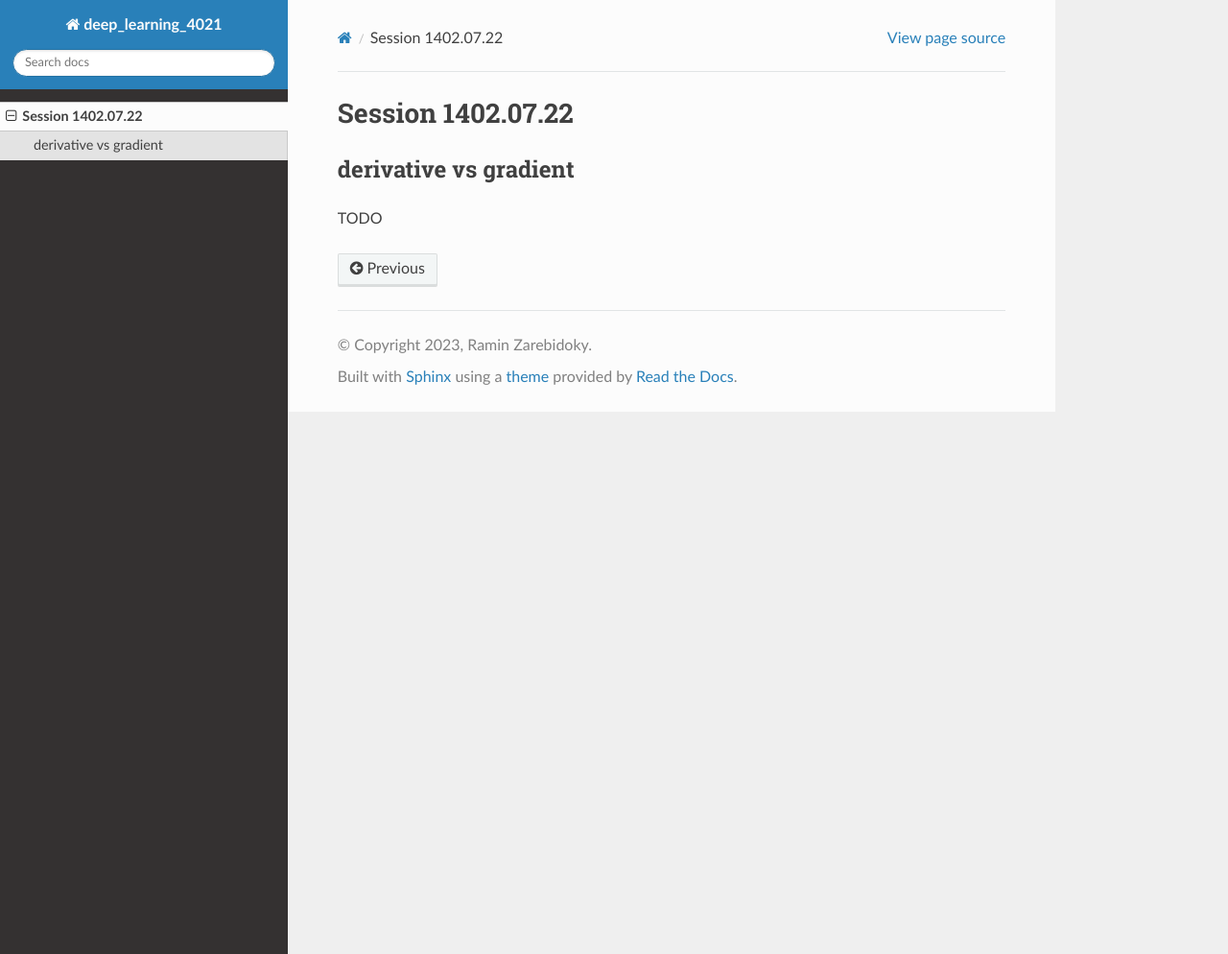
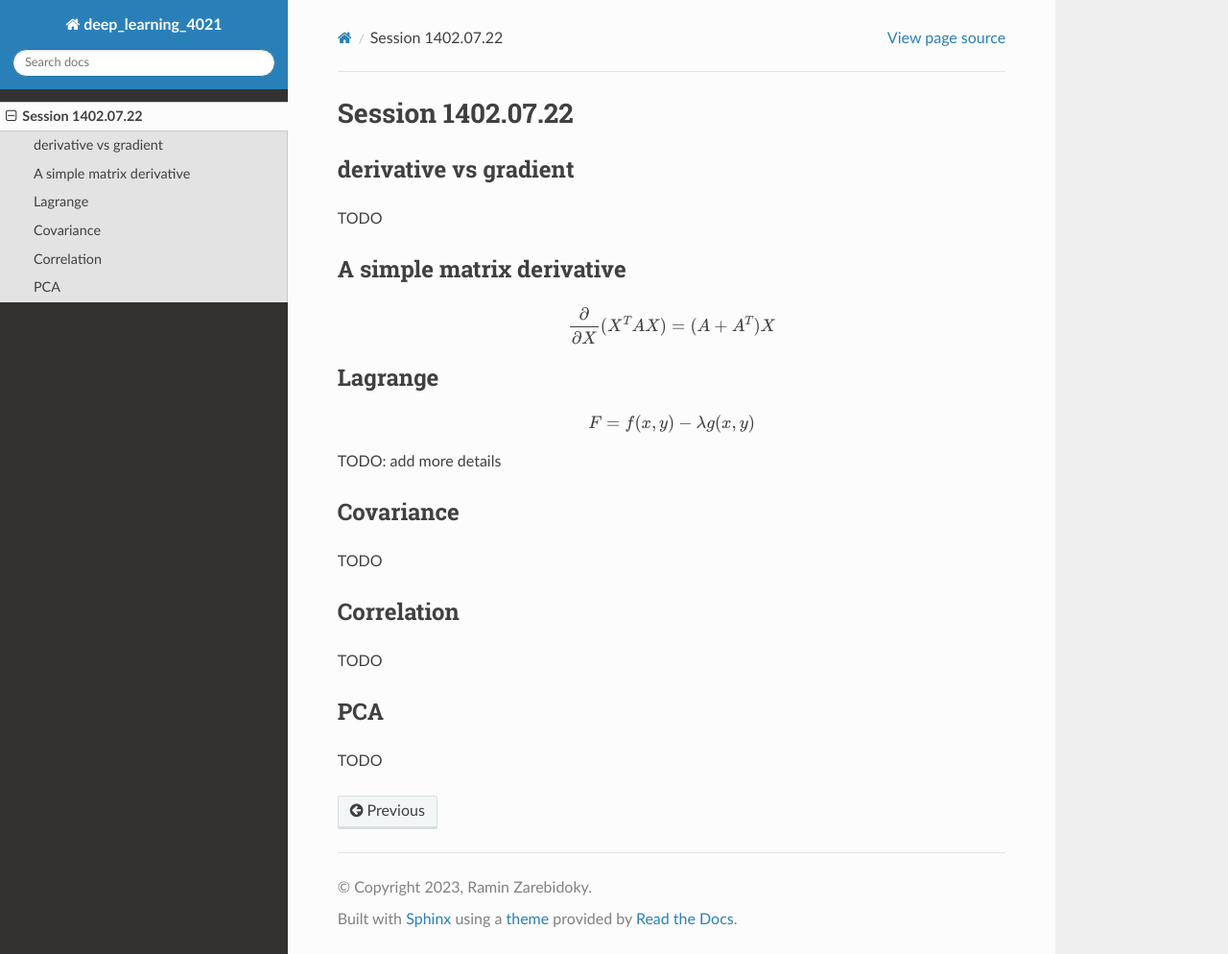
Before and after one commit to LiterallyTheOne/deep_learning_4021, a Sphinx documentation site: the page built from docs/source/session_1402_07_22.rst, in a window 1280 px wide and 994 px high. Shown: the whole window at 96% size. Built offline with Sphinx 7.4.7 and the Read the Docs theme 2.0.0, drawn with Linux system fonts in a browser that asks for light colours.

Commit message:
Add sections, todos and complete some of them

```diff
--- a/docs/source/session_1402_07_22.rst
+++ b/docs/source/session_1402_07_22.rst
@@ -5,3 +5,32 @@ derivative vs gradient
 ----------------------
 
 TODO
+
+A simple matrix derivative
+-----------------
+
+.. math::
+    \frac{\partial}{\partial X} (X^T A X) = (A+A^T)X
+
+Lagrange
+--------
+
+.. math::
+    F = f(x,y) - \lambda g(x,y)
+
+TODO: add more details
+
+Covariance
+----------
+
+TODO
+
+Correlation
+-----------
+
+TODO
+
+PCA
+---
+
+TODO
```
